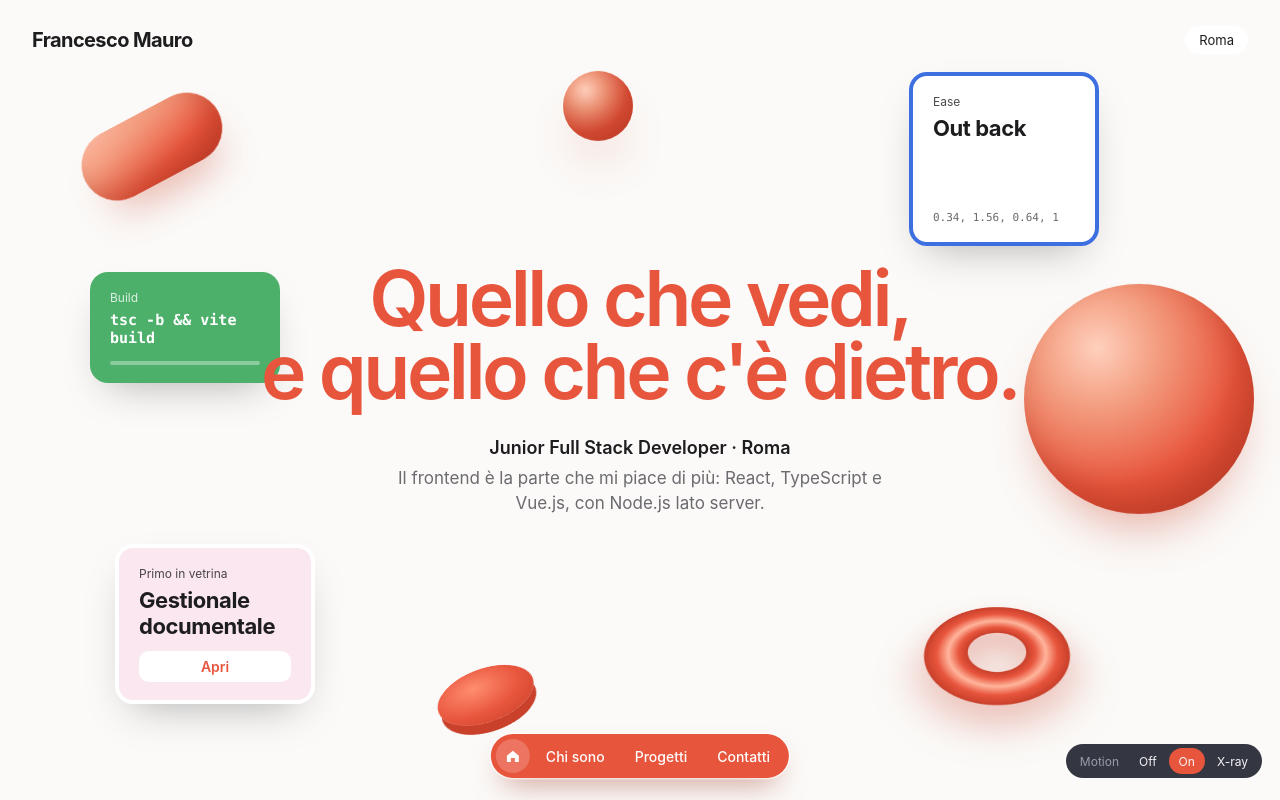
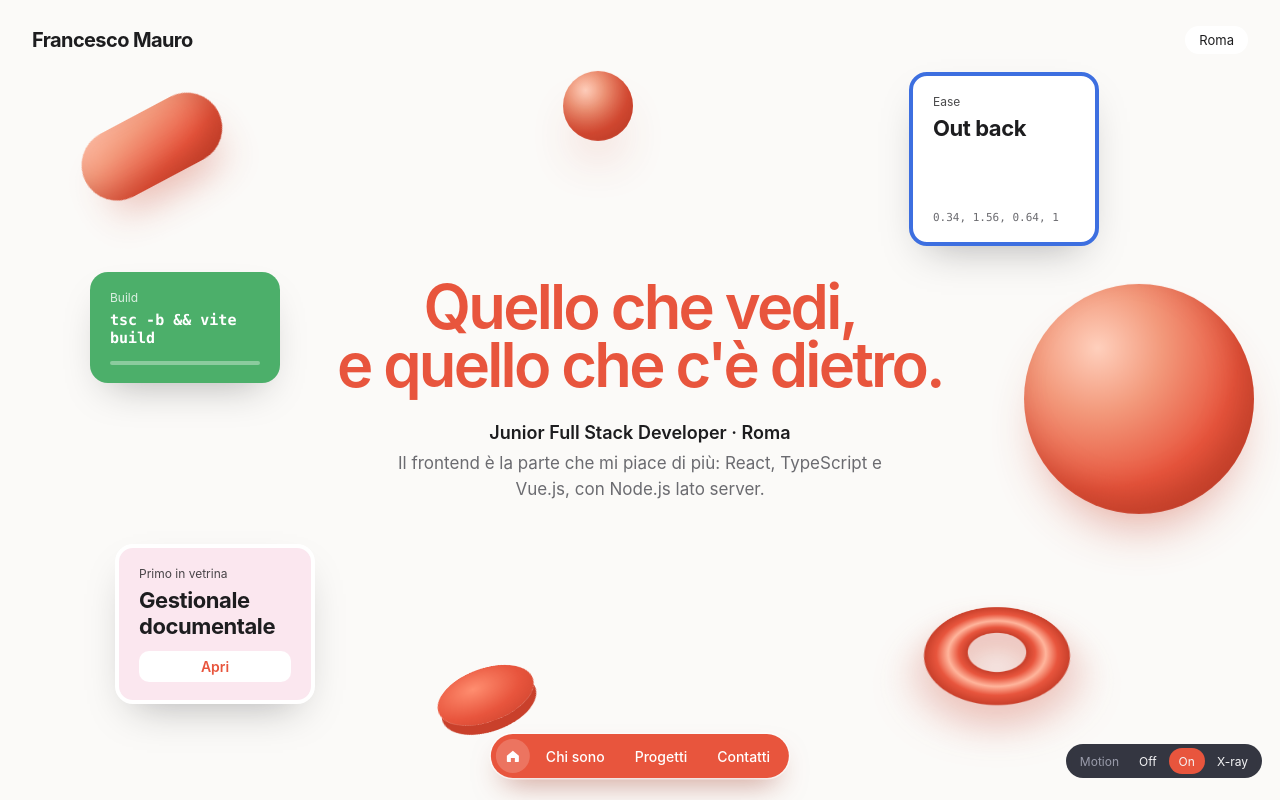
Before and after one commit to francesco-mauro/portfolio-animato, a React (Vite) app: page / in a window 1280 px wide. Shown: the top 800 px of the page. Built offline with nearby package versions, Linux system fonts and the light colour scheme.

Commit message:
fix: keep the hero title on two lines with wider fallback fonts

```diff
--- a/src/sections/Hero/Hero.module.css
+++ b/src/sections/Hero/Hero.module.css
@@ -49,8 +49,9 @@
 .title {
   position: relative;
   color: var(--color-coral);
-  /* Il secondo pezzo del titolo è lungo: a 84 px sta su una riga nei 860 px di .center */
-  font-size: clamp(40px, 6vw, 84px);
+  /* Il secondo pezzo del titolo è lungo: a 68 px sta su una riga nei 860 px di .center
+     anche con un font largo come DejaVu Sans, quello che Linux usa al posto di Segoe UI */
+  font-size: clamp(40px, 4.8vw, 68px);
   font-weight: 600;
 }
 
```
Also changed, not shown: 1 other file (tests, documents, lock files or other folders).
